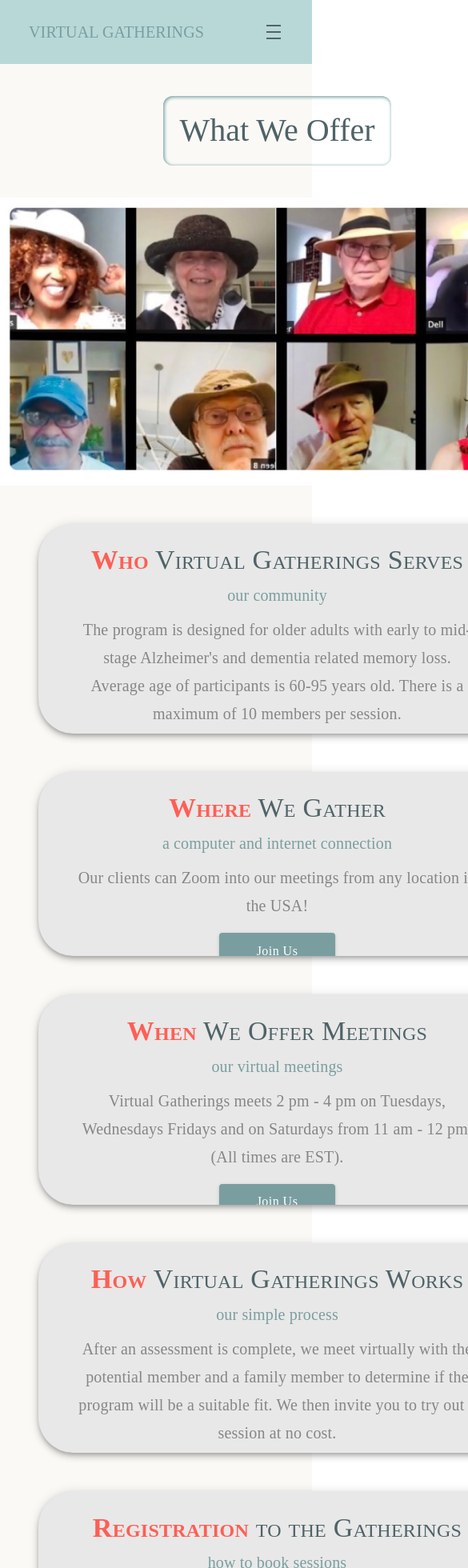
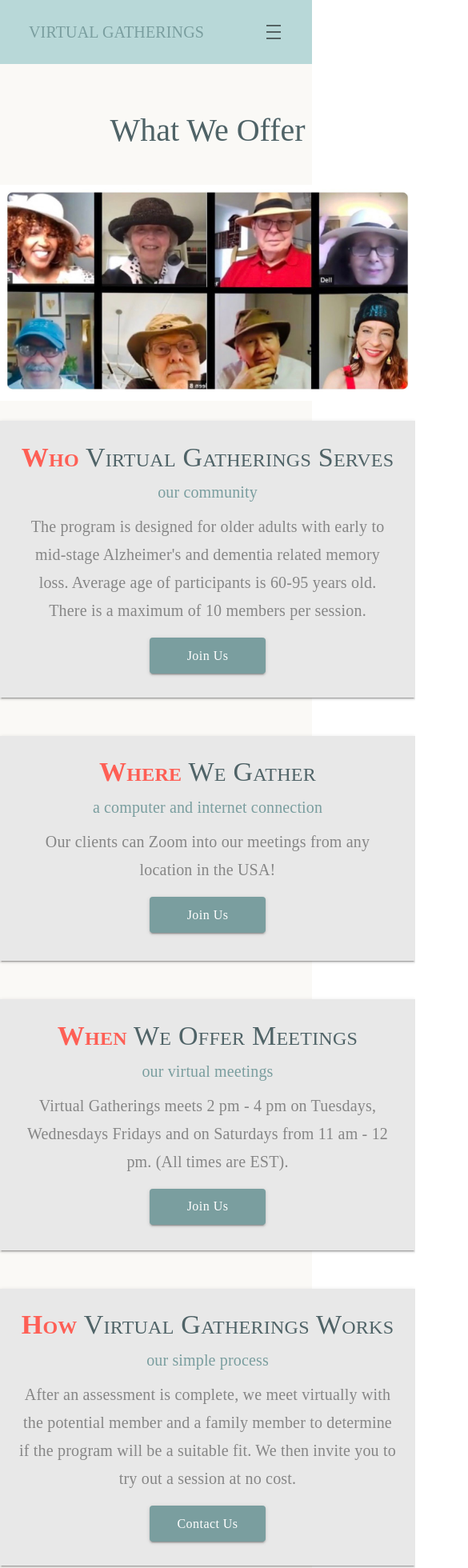
Before and after one commit to anneliesekappey/virtual-gatherings-client, a React (Create React App) app: page /online-meetings in a window 390 px wide. Shown: the top 1960 px of the page at 80% size, 585 px wide, since content can reach past the window. Built offline with nearby package versions, Linux system fonts and the light colour scheme.

Commit message:
styles to items and shopping cart and page responsiveness to services page

```diff
--- a/src/components/Cart/Cart.js
+++ b/src/components/Cart/Cart.js
@@ -1,15 +1,32 @@
 import React from 'react'
 import CartItem from '../CartItem/CartItem.js'
-
-import { Wrapper } from './Cart.Styles.js'
+import { Typography } from '@mui/material'
+import { useMediaQuery } from '@mui/material'
+import { Grid } from '@mui/material'
 
 const Cart = ({ cartItems, addToCart, removeFromCart }) => {
+  const matchesSM = useMediaQuery('(max-width:600px)')
+  const matchesLG = useMediaQuery('(max-width:1200px)')
+
   const calculateTotal = (items) =>
     items.reduce((acc, item) => acc + item.amount * item.price, 0)
 
   return (
-    <Wrapper>
-      <h2>Your Cart</h2>
+    <Grid container direction="row" backgroundColor="#FAF9F6">
+      <Grid
+        item
+        container
+        direction="column"
+        justifyContent={'center'}
+        sx={{
+          marginBottom: matchesSM ? '2em' : matchesLG ? '4em' : 0,
+          marginTop: matchesSM ? '1em' : matchesLG ? '4em' : 0,
+        }}
+        sm={6}
+      >
+        <Typography variant="subtitle2" textAlign={'center'}>
+          Your Cart
+        </Typography>
         {cartItems.length === 0 ? <p>No items in cart.</p> : null}
         {cartItems.map((item) => (
           <CartItem
@@ -19,8 +36,11 @@ const Cart = ({ cartItems, addToCart, removeFromCart }) => {
             removeFromCart={removeFromCart}
           />
         ))}
-      <h2>Total: ${calculateTotal(cartItems).toFixed(2)}</h2>
-    </Wrapper>
+        <Typography variant="subtitle2">
+          Total: ${calculateTotal(cartItems).toFixed(2)}
+        </Typography>
+      </Grid>
+    </Grid>
   )
 }
 
--- a/src/components/CartItem/CartItem.js
+++ b/src/components/CartItem/CartItem.js
@@ -1,17 +1,38 @@
 import React from 'react'
 import { Button } from '@mui/material'
-import { Wrapper } from './CartItem.Styles.js'
+// import { Wrapper } from './CartItem.Styles.js'
+import { Grid } from '@mui/material'
+import { useMediaQuery } from '@mui/material'
+import { Typography } from '@mui/material'
 
 const CartItem = ({ item, addToCart, removeFromCart }) => {
+  const matchesSM = useMediaQuery('(max-width:600px)')
+  const matchesLG = useMediaQuery('(max-width:1200px)')
+
   return (
-    <Wrapper>
-      <div>
-        <h3>{item.title}</h3>
-        <div className="information">
-          <p>Price: ${item.price}</p>
-          <p>Total: ${(item.amount * item.price).toFixed(2)}</p>
-        </div>
-        <div className="buttons">
+    <Grid container direction="row" backgroundColor="#FAF9F6">
+      <Grid
+        item
+        container
+        direction={matchesSM ? 'row' : 'column'}
+        justifyContent={matchesSM ? 'center' : 'left'}
+        sx={{
+          padding: matchesSM ? 0 : 20,
+          marginBottom: matchesSM ? '2em' : matchesLG ? '4em' : 0,
+          marginTop: matchesSM ? '1em' : matchesLG ? '4em' : 0,
+        }}
+        sm={6}
+      >
+        <Grid item container direction={matchesSM ? 'column' : 'row'}>
+          <Typography variant="h6">{item.title}</Typography>
+          <div className="information">
+            <Typography variant="subtitle1">Unit: ${item.price}</Typography>
+            <Typography variant="subtitle1">
+              Total: ${item.amount * item.price}
+            </Typography>
+          </div>
+        </Grid>
+        <Grid container direction={'row'}>
           <Button
             size="small"
             disableElevation
@@ -20,7 +41,12 @@ const CartItem = ({ item, addToCart, removeFromCart }) => {
           >
             -
           </Button>
-          <p>{item.amount}</p>
+          <Typography
+            variant="subtitle2"
+            sx={{ marginRight: '0.5em', marginLeft: '0.5em' }}
+          >
+            {item.amount}
+          </Typography>
           <Button
             size="small"
             disableElevation
@@ -29,10 +55,10 @@ const CartItem = ({ item, addToCart, removeFromCart }) => {
           >
             +
           </Button>
-        </div>
-      </div>
-      {/* <img src={item.image} alt={item.title} /> */}
-    </Wrapper>
+        </Grid>
+        {/* <img src={item.image} alt={item.title} /> */}
+      </Grid>
+    </Grid>
   )
 }
 
--- a/src/components/Item/Item.js
+++ b/src/components/Item/Item.js
@@ -5,17 +5,47 @@ import { Card } from '@mui/material'
 import { CardContent } from '@mui/material'
 import { Typography } from '@mui/material'
 import { Grid } from '@mui/material'
+import TuesWedsFriSat from '../../images/sessions/TuesWedsFriSat.jpeg'
+import TwoDays from '../../images/sessions/TwoDays.jpeg'
+import Tuesday from '../../images/sessions/Tuesday.jpeg'
+import Wednesday from '../../images/sessions/Wednesday.jpeg'
 import Friday from '../../images/sessions/Friday.jpeg'
+import Saturday from '../../images/sessions/Saturday.jpeg'
 import FourSuperSaturdays from '../../images/sessions/FourSuperSaturdays.jpeg'
+import Twelve from '../../images/sessions/Twelve.jpeg'
 
 const images = [
   {
-    src: Friday,
+    src: TuesWedsFriSat,
     id: '6450d17923310d183fb701b1',
   },
   {
+    src: TwoDays,
+    id: '6450d19623310d183fb701b3',
+  },
+  {
+    src: Tuesday,
+    id: '6450d1c823310d183fb701b5',
+  },
+  {
+    src: Wednesday,
+    id: '645265c48f3dbfcfa859156b',
+  },
+  {
+    src: Friday,
+    id: '6454f5c3c27f89b1408c8982',
+  },
+  {
+    src: Saturday,
+    id: '6454f615c27f89b1408c8983',
+  },
+  {
     src: FourSuperSaturdays,
-    id: '6450d19623310d183fb701b3',
+    id: '6454f6afc27f89b1408c8984',
+  },
+  {
+    src: Twelve,
+    id: '6454f75bc27f89b1408c8985',
   },
 ]
 
--- a/src/components/ui/Services.js
+++ b/src/components/ui/Services.js
@@ -24,8 +24,9 @@ const Services = () => {
             <Typography
               variant="h3"
               sx={{
-                boxShadow:
-                  '#7A9E9F 1px 1px 4px 0px inset, #B8D8D8 1px 1px 4px 0px inset',
+                boxShadow: matchesSM
+                  ? 'none'
+                  : '#7A9E9F 1px 1px 4px 0px inset, #B8D8D8 1px 1px 4px 0px inset',
                 padding: '0.5em',
                 borderRadius: '0.3em',
               }}
@@ -35,28 +36,37 @@ const Services = () => {
           </Grid>
         </Grid>
         <Grid item>
-          <Grid container justifyContent={'center'} sx={{ marginTop: '1.5em' }}>
-            <img src={HatCute} alt="" width={693} height={360} />
+          <Grid
+            container
+            justifyContent={'center'}
+            sx={{ marginTop: matchesSM ? '0.5em' : '1.5em' }}
+          >
+            <img
+              src={HatCute}
+              alt=""
+              width={matchesSM ? 519 : 693}
+              height={matchesSM ? 270 : 360}
+            />
           </Grid>
         </Grid>
         <Grid item>
           <Grid
             container
             justifyContent={'center'}
-            sx={{ marginTop: '2em' }}
+            sx={{ marginTop: matchesSM ? '0.6em' : '2em' }}
             //   alignItems={'center'}
           >
             <Card
               sx={{
                 backgroundColor: '#E8E8E8',
-                boxShadow: 5,
-                borderRadius: 11,
+                boxShadow: matchesSM ? 2 : 5,
+                borderRadius: matchesSM ? 0 : 11,
                 paddingTop: '0.1em',
-                paddingRight: '2em',
-                paddingLeft: '2em',
-                paddingBottom: '1.3em',
-                height: '15rem',
-                width: '77%',
+                paddingRight: matchesSM ? '0.5em' : '2em',
+                paddingLeft: matchesSM ? '0.5em' : '2em',
+                paddingBottom: matchesSM ? '0.5em' : '1.3em',
+                height: matchesSM ? '21rem' : '15rem',
+                width: matchesSM ? 'auto' : '77%',
               }}
             >
               <CardContent>
@@ -136,14 +146,14 @@ const Services = () => {
             <Card
               sx={{
                 backgroundColor: '#E8E8E8',
-                boxShadow: 5,
-                borderRadius: 11,
+                boxShadow: matchesSM ? 2 : 5,
+                borderRadius: matchesSM ? 0 : 11,
                 paddingTop: '0.1em',
-                paddingRight: '2em',
-                paddingLeft: '2em',
-                paddingBottom: '1.3em',
-                height: '13rem',
-                width: '77%',
+                paddingRight: matchesSM ? '0.5em' : '2em',
+                paddingLeft: matchesSM ? '0.5em' : '2em',
+                paddingBottom: matchesSM ? '0.5em' : '1.3em',
+                height: matchesSM ? '17rem' : '13rem',
+                width: matchesSM ? 'auto' : '77%',
               }}
             >
               <CardContent>
@@ -216,14 +226,14 @@ const Services = () => {
             <Card
               sx={{
                 backgroundColor: '#E8E8E8',
-                boxShadow: 5,
-                borderRadius: 11,
+                boxShadow: matchesSM ? 2 : 5,
+                borderRadius: matchesSM ? 0 : 11,
                 paddingTop: '0.1em',
-                paddingRight: '2em',
-                paddingLeft: '2em',
-                paddingBottom: '1.3em',
-                height: '15rem',
-                width: '77%',
+                paddingRight: matchesSM ? '0.5em' : '2em',
+                paddingLeft: matchesSM ? '0.5em' : '2em',
+                paddingBottom: matchesSM ? '0.5em' : '1.3em',
+                height: matchesSM ? '19rem' : '15rem',
+                width: matchesSM ? 'auto' : '77%',
               }}
             >
               <CardContent>
@@ -302,14 +312,14 @@ const Services = () => {
             <Card
               sx={{
                 backgroundColor: '#E8E8E8',
-                boxShadow: 5,
-                borderRadius: 11,
+                boxShadow: matchesSM ? 2 : 5,
+                borderRadius: matchesSM ? 0 : 11,
                 paddingTop: '0.1em',
-                paddingRight: '2em',
-                paddingLeft: '2em',
-                paddingBottom: '1.3em',
-                height: '15rem',
-                width: '77%',
+                paddingRight: matchesSM ? '0.5em' : '2em',
+                paddingLeft: matchesSM ? '0.5em' : '2em',
+                paddingBottom: matchesSM ? '0.5em' : '1.3em',
+                height: matchesSM ? '21rem' : '15rem',
+                width: matchesSM ? 'auto' : '77%',
               }}
             >
               <CardContent>
@@ -389,14 +399,14 @@ const Services = () => {
             <Card
               sx={{
                 backgroundColor: '#E8E8E8',
-                boxShadow: 5,
-                borderRadius: 11,
+                boxShadow: matchesSM ? 2 : 5,
+                borderRadius: matchesSM ? 0 : 11,
                 paddingTop: '0.1em',
-                paddingRight: '2em',
-                paddingLeft: '2em',
-                paddingBottom: '1.3em',
-                height: '15rem',
-                width: '77%',
+                paddingRight: matchesSM ? '0.5em' : '2em',
+                paddingLeft: matchesSM ? '0.5em' : '2em',
+                paddingBottom: matchesSM ? '0.5em' : '1.3em',
+                height: matchesSM ? '19rem' : '15rem',
+                width: matchesSM ? 'auto' : '77%',
               }}
             >
               <CardContent>
@@ -475,14 +485,14 @@ const Services = () => {
             <Card
               sx={{
                 backgroundColor: '#E8E8E8',
-                boxShadow: 5,
-                borderRadius: 11,
+                boxShadow: matchesSM ? 2 : 5,
+                borderRadius: matchesSM ? 0 : 11,
                 paddingTop: '0.1em',
-                paddingRight: '2em',
-                paddingLeft: '2em',
-                paddingBottom: '1.3em',
-                height: '15rem',
-                width: '77%',
+                paddingRight: matchesSM ? '0.5em' : '2em',
+                paddingLeft: matchesSM ? '0.5em' : '2em',
+                paddingBottom: matchesSM ? '0.5em' : '1.3em',
+                height: matchesSM ? '21.5rem' : '15rem',
+                width: matchesSM ? 'auto' : '77%',
               }}
             >
               <CardContent>
```
Lines whose indentation alone changed are shown as unchanged.
